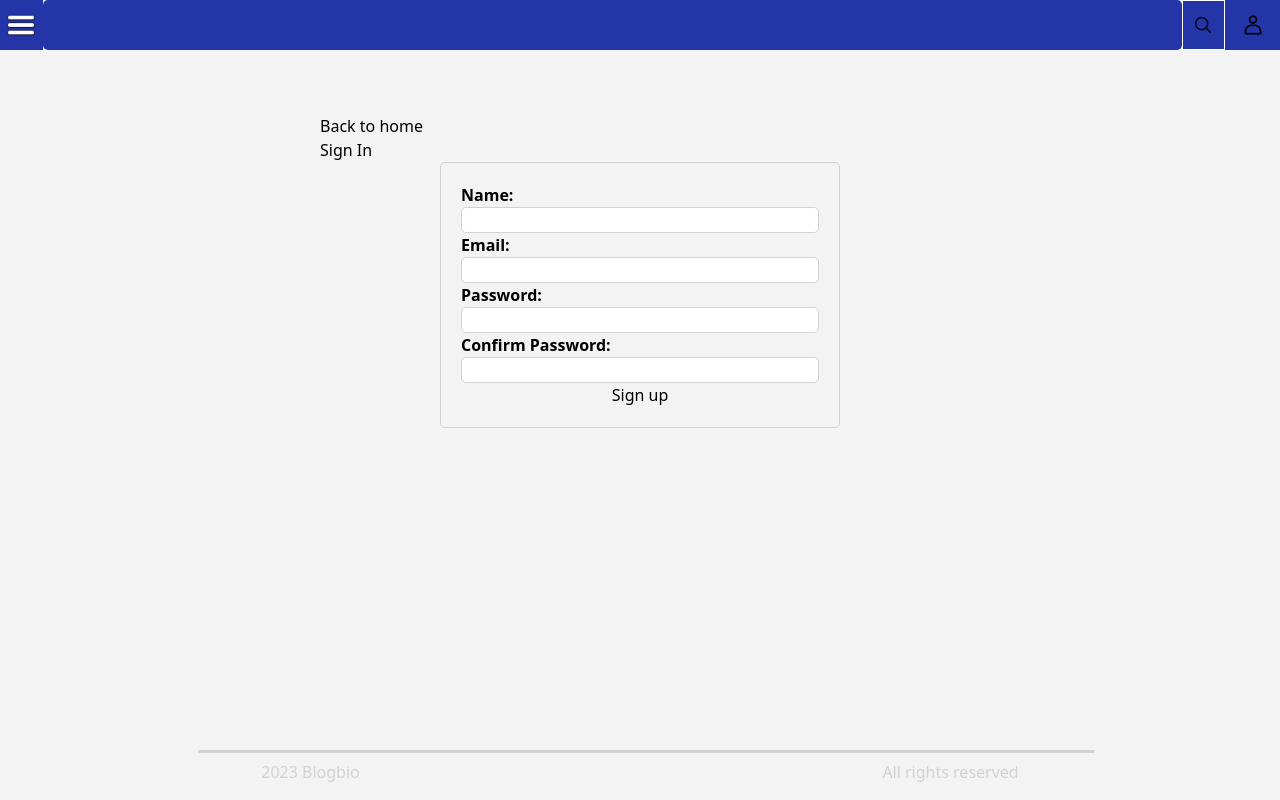
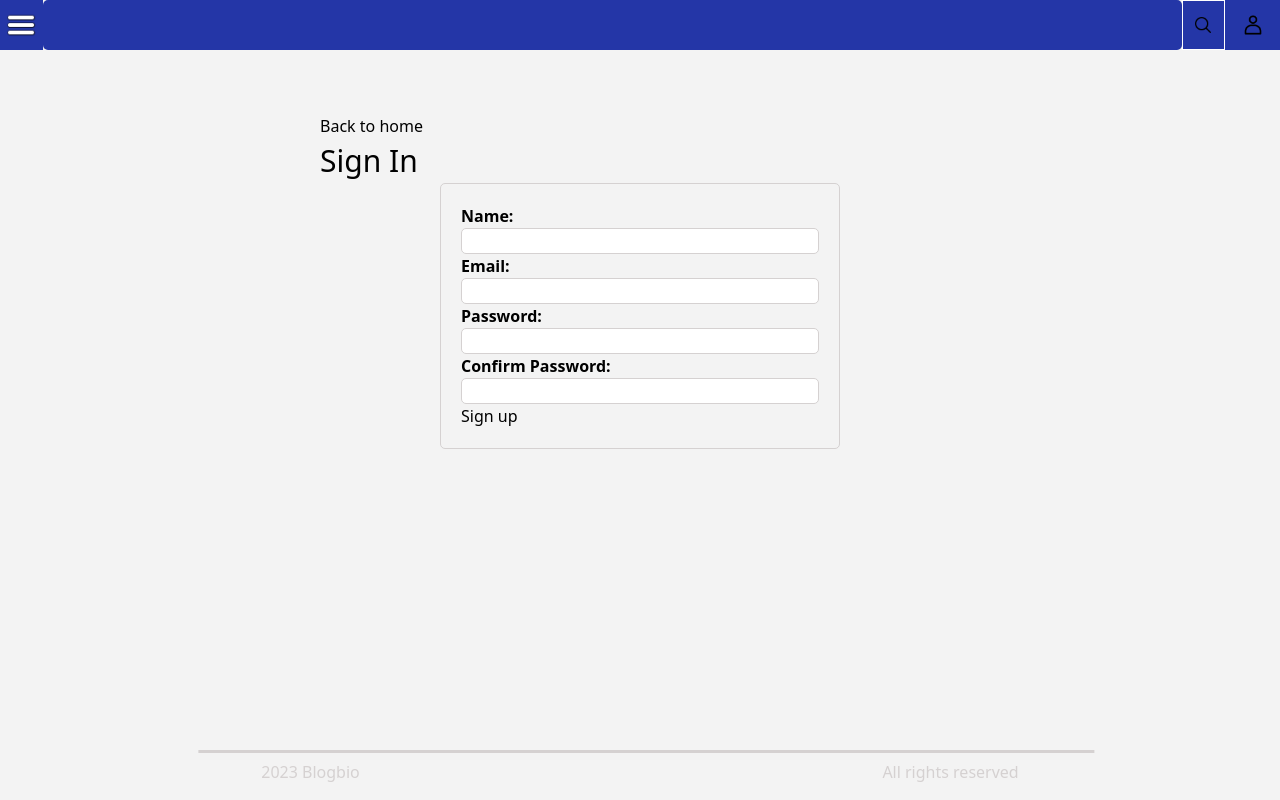
Before and after one commit to volirimx/FE104-react, a React (Vite) app: page /login in a window 1280 px wide. Built offline with nearby package versions, Linux system fonts and the light colour scheme.

Commit message:
fix styles

```diff
--- a/src/components/Forms/signin.module.css
+++ b/src/components/Forms/signin.module.css
@@ -1,6 +1,6 @@
 /* signin.module.css */
 
-form {
+.form {
 
   max-width: 400px;
   margin: 0 auto;
@@ -38,7 +38,7 @@ input {
   border-radius: 5px;
 }
 
-button {
+.button {
   width: 100%;
   padding: 10px;
   font-size: 16px;
@@ -49,6 +49,6 @@ button {
   cursor: pointer;
 }
 
-button:hover {
+.button:hover {
   background-color: #2436a7;
 }
--- a/src/components/Forms/signinForm.tsx
+++ b/src/components/Forms/signinForm.tsx
@@ -175,7 +175,7 @@ export const Form = (props: ForDataProps ) => {
           className={styles.form__input}
         />
       </div>
-      <button type="submit" className={styles.form__button}>
+      <button type="submit" className='bg-[#2436a7] w-full p-2.5 rounded cursor-pointer'>
         Sign up
       </button>
     </form>
--- a/src/components/Title/title.module.css
+++ b/src/components/Title/title.module.css
@@ -2,6 +2,14 @@
     width: 100%;
     height: 20%;
     padding: 5% 0 0 25%;
+
+
+}
+
+.container h1 {
+    color: black;
+    font-size: 30px
+
 
 }
 
@@ -14,8 +22,3 @@
     background-color: #313037;
     color: #68676D;
 }
-
-h1 {
-    margin-top: 3%;
-    color: black;
-}
```
